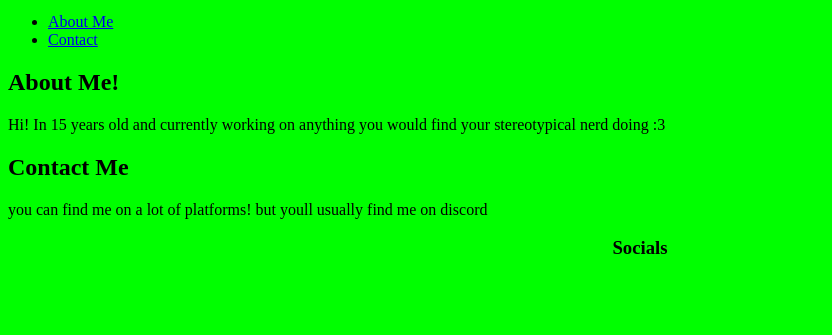
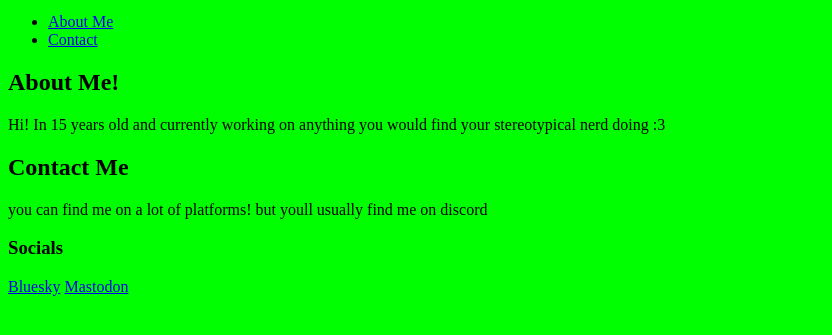
Before and after one commit to thewiilover/personal-website, a plain HTML site: page new.html in a window 1280 px wide. Shown: the part 101-436 px from the top of the page, without its empty margins (0-832 px from the left). Drawn offline with Linux system fonts and the light colour scheme.

Commit message:
Update new.html

```diff
--- a/new.html
+++ b/new.html
@@ -28,5 +28,7 @@
         <section id="contact">
             <h2> Contact Me </h2>
             <p> you can find me on a lot of platforms! but youll usually find me on discord </p>
-            <h3 style="text-align:center;"> Socials </h3>
+            <h3> Socials </h3>
+            <a href="https://bsky.app/profile/thewiilover.my">Bluesky</a>
+            <a href="https://mastodon.social/@thewiilover">Mastodon</a>
 </body>
```
